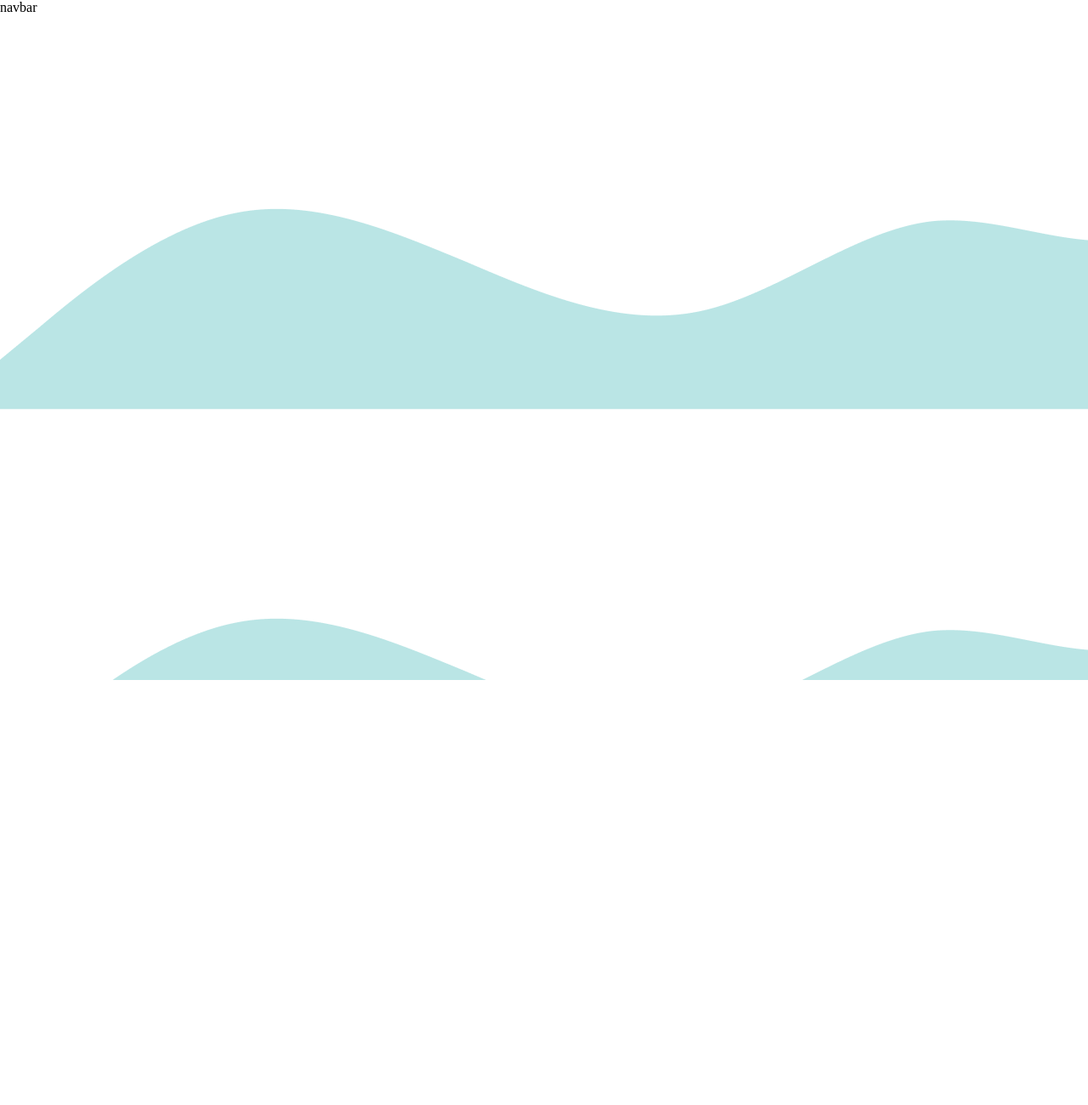
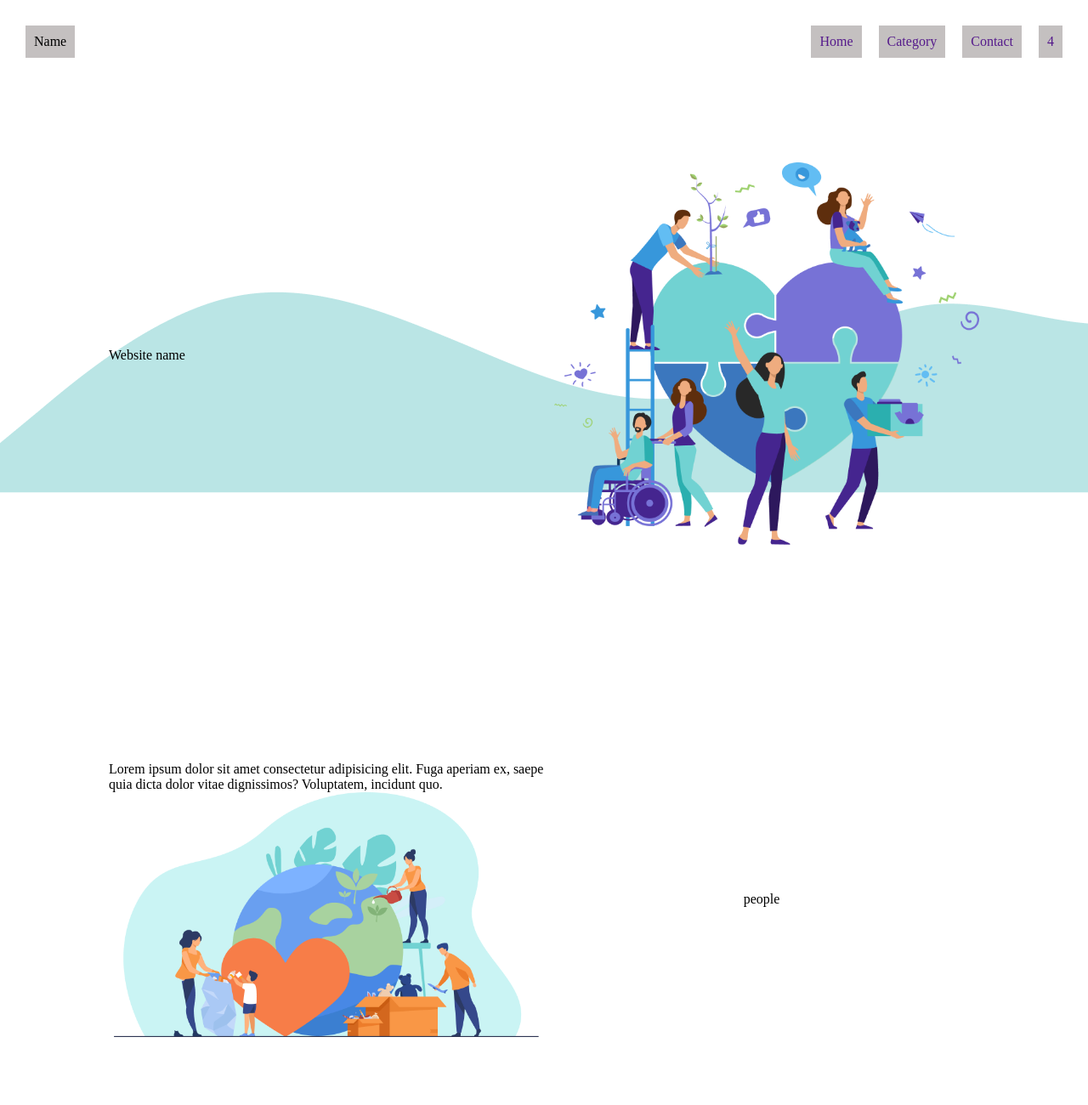
Before and after one commit to rucha0702/Devfest-21, a plain HTML site: page index.html in a window 1280 px wide. Shown: the top 1300 px of the page at 85% size. Before the commit the page ends 800 px from the top, so only its background shows below. Drawn offline with Linux system fonts and the light colour scheme.

Commit message:
added images

```diff
--- a/index.html
+++ b/index.html
@@ -8,8 +8,34 @@
     <title>devfest</title>
   </head>
   <body>
-    <div class="navbar">navbar</div>
-    <div class="container"></div>
+    <div class="navbar flex space">
+      <span class="title space">Name</span>
+      <ul class="flex">
+        <li><a href="">Home</a></li>
+        <li><a href="">Category</a></li>
+        <li><a href="">Contact</a></li>
+        <li><a href="">4</a></li>
+      </ul>
+    </div>
+    <div class="section flex">
+      <div class="container1 flex">
+        <div class="web-info">Website name</div>
+        <div class="web-img">
+          <img class="img-size" src="Ngo/Group 3.png" alt="group3" />
+        </div>
+      </div>
+      <div class="container2 flex">
+        <div class="cont-left flex">
+          <p class="about-info">
+            Lorem ipsum dolor sit amet consectetur adipisicing elit. Fuga
+            aperiam ex, saepe quia dicta dolor vitae dignissimos? Voluptatem,
+            incidunt quo.
+          </p>
+          <img class="img-size" src="Ngo/Group 1.png" alt="group1" />
+        </div>
+        <div class="cont-right flex">people</div>
+      </div>
+    </div>
     <script src="main.js"></script>
   </body>
 </html>
--- a/style.css
+++ b/style.css
@@ -3,16 +3,65 @@
   padding: 0;
   box-sizing: border-box;
 }
-
+:root {
+  --secondary: rgb(196, 192, 192);
+}
 body {
+  height: 80vh;
+  width: 100%;
+}
+.flex {
+  display: flex;
+  justify-content: center;
+  align-items: center;
+}
+.space {
+  margin: 10px;
+  padding: 10px;
+}
+.img-size {
+  width: 500px;
+}
+.navbar {
+  justify-content: space-between;
+}
+.title {
+  background: var(--secondary);
+}
+li {
+  list-style: none;
+  margin: 10px;
+  padding: 10px;
+  background: var(--secondary);
+}
+a {
+  text-decoration: none;
+}
+.section {
   position: relative;
   background: url('Ngo/Vector.png');
-  height: 100vh;
+  height: 100%;
   width: 100%;
 }
-
-.container {
+.container1 {
   position: absolute;
-  z-index: 1;
-  background: url();
+  /* z-index: 1; */
+  justify-content: space-between;
+  /* background: url('Ngo/Vector1.png'); */
+  height: 100%;
+  width: 80%;
 }
+.container2 {
+  position: absolute;
+  /* z-index: 1; */
+  top: 100%;
+  justify-content: space-between;
+  /* background: url('Ngo/Vector1.png'); */
+  height: 100%;
+  width: 80%;
+}
+.cont-left,
+.cont-right {
+  flex-direction: column;
+  flex: 0.5;
+}
```
